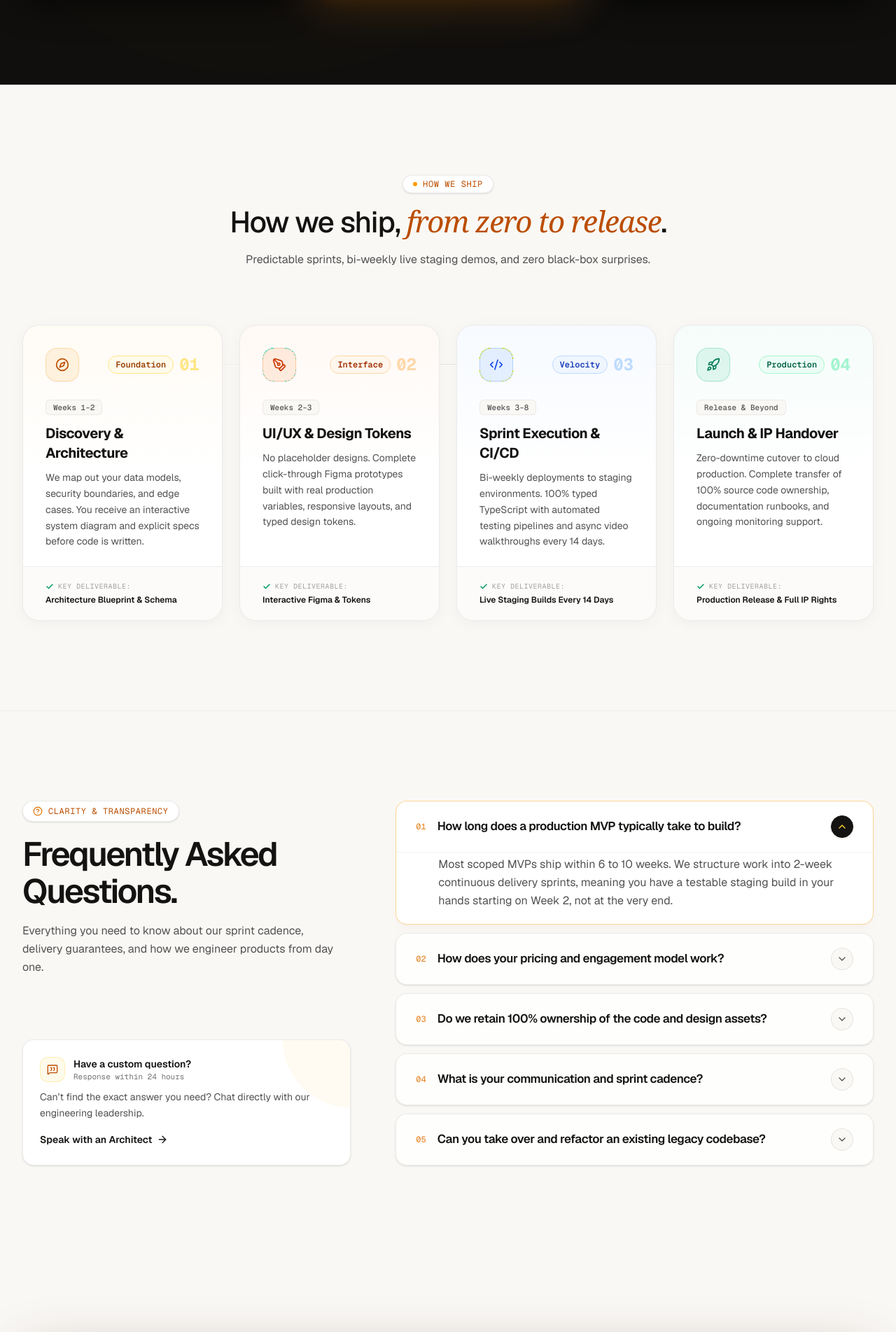
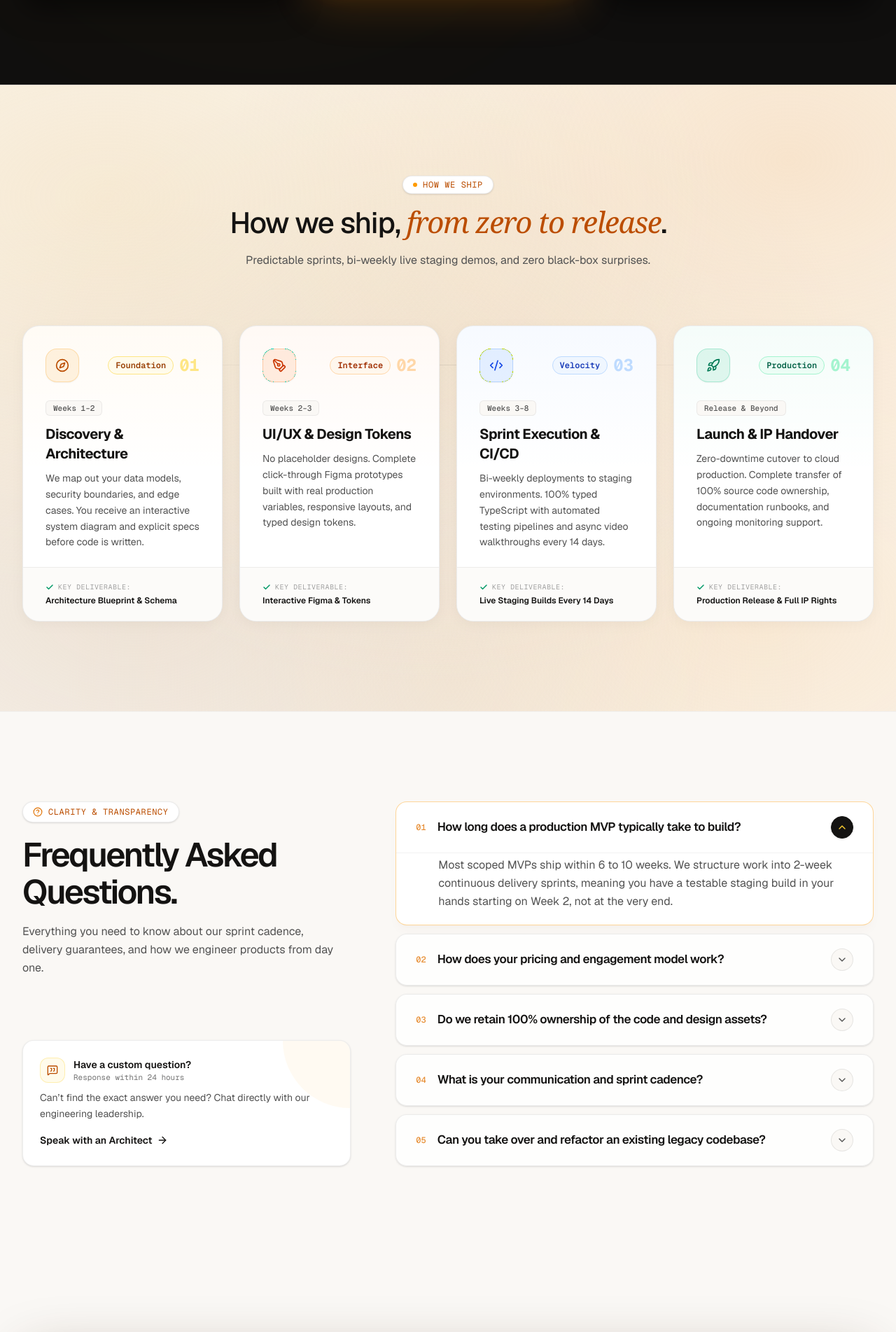
Before and after one commit to millathossain115/telos-digital, a Next.js app: page / in a window 1280 px wide. Shown: the part 4540-6443 px from the top of the page at 70% size. Built offline with nearby package versions, Linux system fonts and the light colour scheme.

Commit message:
feat: add ConversionCtaBanner and ProcessSection components

```diff
--- a/src/components/ConversionCtaBanner.tsx
+++ b/src/components/ConversionCtaBanner.tsx
@@ -45,17 +45,24 @@ export function ConversionCtaBanner({
           initial="hidden"
           whileInView="visible"
           viewport={{ once: true, amount: 0.3 }}
-          className="relative rounded-3xl p-8 sm:p-14 lg:p-16 bg-gradient-to-br from-[#3A1F13] via-[#2D180E] to-[#1F1009] text-white overflow-hidden shadow-[0_28px_80px_rgba(58,31,19,0.28)] border border-amber-500/20"
+          whileHover={{
+            y: -4,
+            transition: { duration: 0.4, ease: [0.16, 1, 0.3, 1] },
+          }}
+          className="group relative rounded-3xl p-8 sm:p-14 lg:p-16 bg-gradient-to-br from-[#3A1F13] via-[#2D180E] to-[#1F1009] text-white overflow-hidden shadow-[0_28px_80px_rgba(58,31,19,0.28)] hover:shadow-[0_36px_90px_rgba(217,119,6,0.28)] border border-amber-500/20 hover:border-amber-400/50 transition-all duration-500"
         >
-          {/* Luminous warm amber ambient glows */}
+          {/* Top highlight shine line on hover */}
+          <div className="pointer-events-none absolute inset-x-0 top-0 h-px bg-gradient-to-r from-transparent via-amber-400/0 to-transparent group-hover:via-amber-400/70 transition-all duration-700" />
+
+          {/* Luminous warm amber ambient glows - expand on hover */}
           <div
-            className="pointer-events-none absolute -bottom-24 -right-24 w-96 h-96 rounded-full opacity-40 blur-3xl"
+            className="pointer-events-none absolute -bottom-24 -right-24 w-96 h-96 rounded-full opacity-40 group-hover:opacity-75 group-hover:scale-110 transition-all duration-700 blur-3xl"
             style={{
               background: "radial-gradient(circle, #f59e0b 0%, transparent 70%)",
             }}
           />
           <div
-            className="pointer-events-none absolute -top-24 -left-24 w-80 h-80 rounded-full opacity-25 blur-3xl"
+            className="pointer-events-none absolute -top-24 -left-24 w-80 h-80 rounded-full opacity-25 group-hover:opacity-50 group-hover:scale-110 transition-all duration-700 blur-3xl"
             style={{
               background: "radial-gradient(circle, #d97706 0%, transparent 70%)",
             }}
--- a/src/components/ProcessSection.tsx
+++ b/src/components/ProcessSection.tsx
@@ -182,10 +182,46 @@ function ProcessCard({ step, index }: { step: (typeof STEPS)[0]; index: number }
 
 export function ProcessSection() {
   return (
-    <section id="process" className="py-24 sm:py-32 relative bg-[#FAF8F5] overflow-hidden">
-      {/* Warm ambient glow */}
-      <div className="pointer-events-none absolute inset-0 -z-10 flex items-center justify-center">
-        <div className="w-[850px] h-[500px] bg-gradient-to-tr from-amber-200/15 via-[#FAF8F5] to-amber-100/20 rounded-full blur-[140px]" />
+    <section
+      id="process"
+      className="py-24 sm:py-32 relative overflow-hidden border-t border-black/[0.06]"
+      style={{
+        backgroundColor: "#FAF7F2",
+        backgroundImage: `
+          radial-gradient(at 12% 18%, rgba(243, 219, 178, 0.48) 0px, transparent 55%),
+          radial-gradient(at 88% 12%, rgba(245, 203, 154, 0.42) 0px, transparent 50%),
+          radial-gradient(at 48% 46%, rgba(235, 222, 207, 0.55) 0px, transparent 65%),
+          radial-gradient(at 15% 82%, rgba(230, 213, 195, 0.6) 0px, transparent 55%),
+          radial-gradient(at 85% 85%, rgba(247, 215, 175, 0.45) 0px, transparent 50%),
+          radial-gradient(at 50% 95%, rgba(240, 228, 212, 0.5) 0px, transparent 60%)
+        `,
+      }}
+    >
+      {/* Dynamic Freeform Floating Glow Orbs for Soft Luminous Mesh Depth */}
+      <div className="pointer-events-none absolute inset-0 -z-10 overflow-hidden">
+        {/* Amber-Gold Freeform Node */}
+        <div
+          className="absolute -top-12 -left-20 w-[550px] h-[550px] rounded-full blur-[110px] opacity-60"
+          style={{
+            background: "radial-gradient(circle, rgba(234, 179, 8, 0.22) 0%, rgba(245, 158, 11, 0.08) 50%, transparent 70%)",
+          }}
+        />
+
+        {/* Terracotta-Warm Freeform Node */}
+        <div
+          className="absolute top-1/3 -right-24 w-[650px] h-[650px] rounded-full blur-[130px] opacity-55"
+          style={{
+            background: "radial-gradient(circle, rgba(249, 115, 22, 0.18) 0%, rgba(217, 119, 6, 0.08) 55%, transparent 75%)",
+          }}
+        />
+
+        {/* Soft Honey Center Node */}
+        <div
+          className="absolute -bottom-20 left-1/4 w-[700px] h-[600px] rounded-full blur-[140px] opacity-50"
+          style={{
+            background: "radial-gradient(circle, rgba(217, 119, 6, 0.15) 0%, rgba(245, 230, 211, 0.6) 50%, transparent 75%)",
+          }}
+        />
       </div>
 
       <div className="max-w-7xl mx-auto px-4 sm:px-6 lg:px-8">
```
